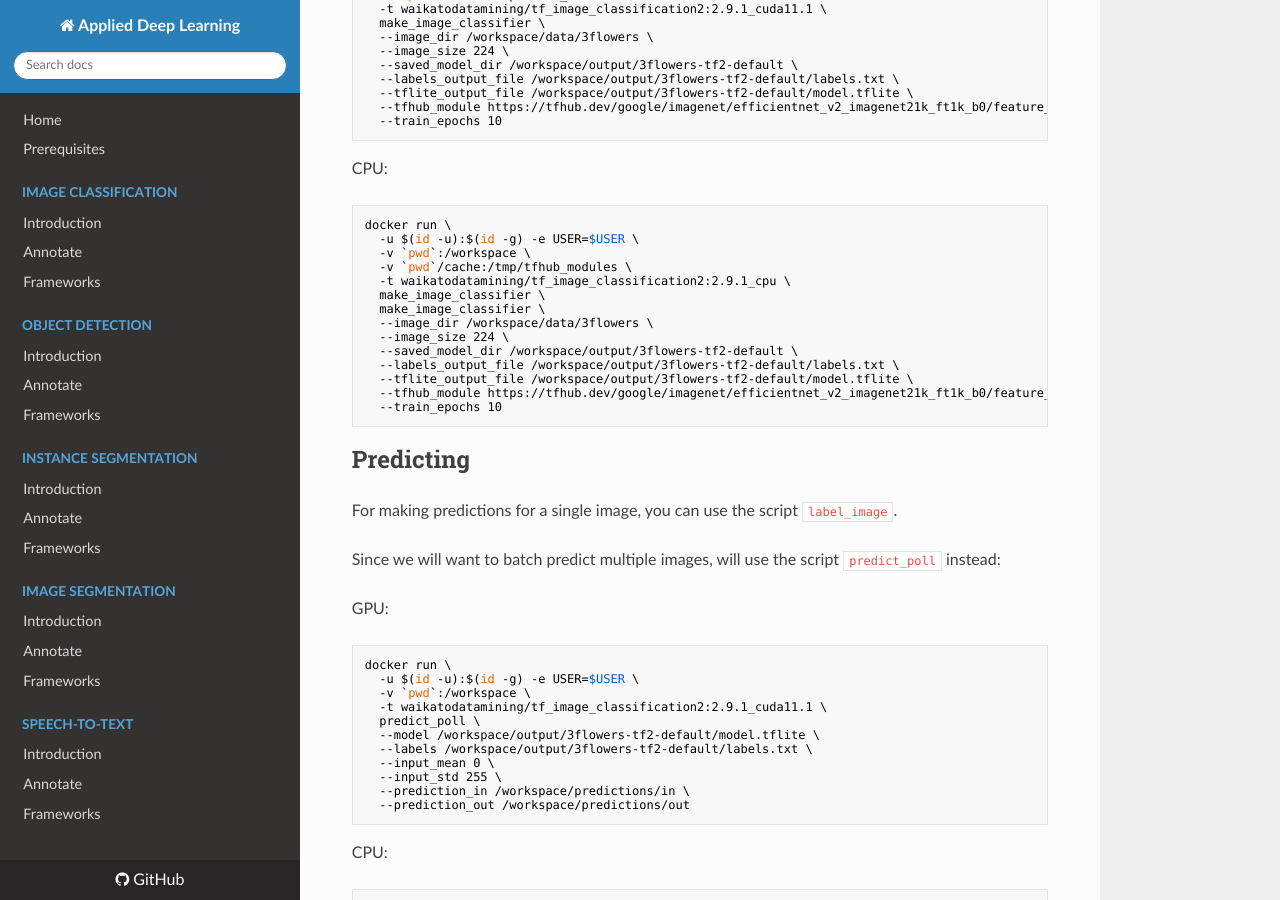
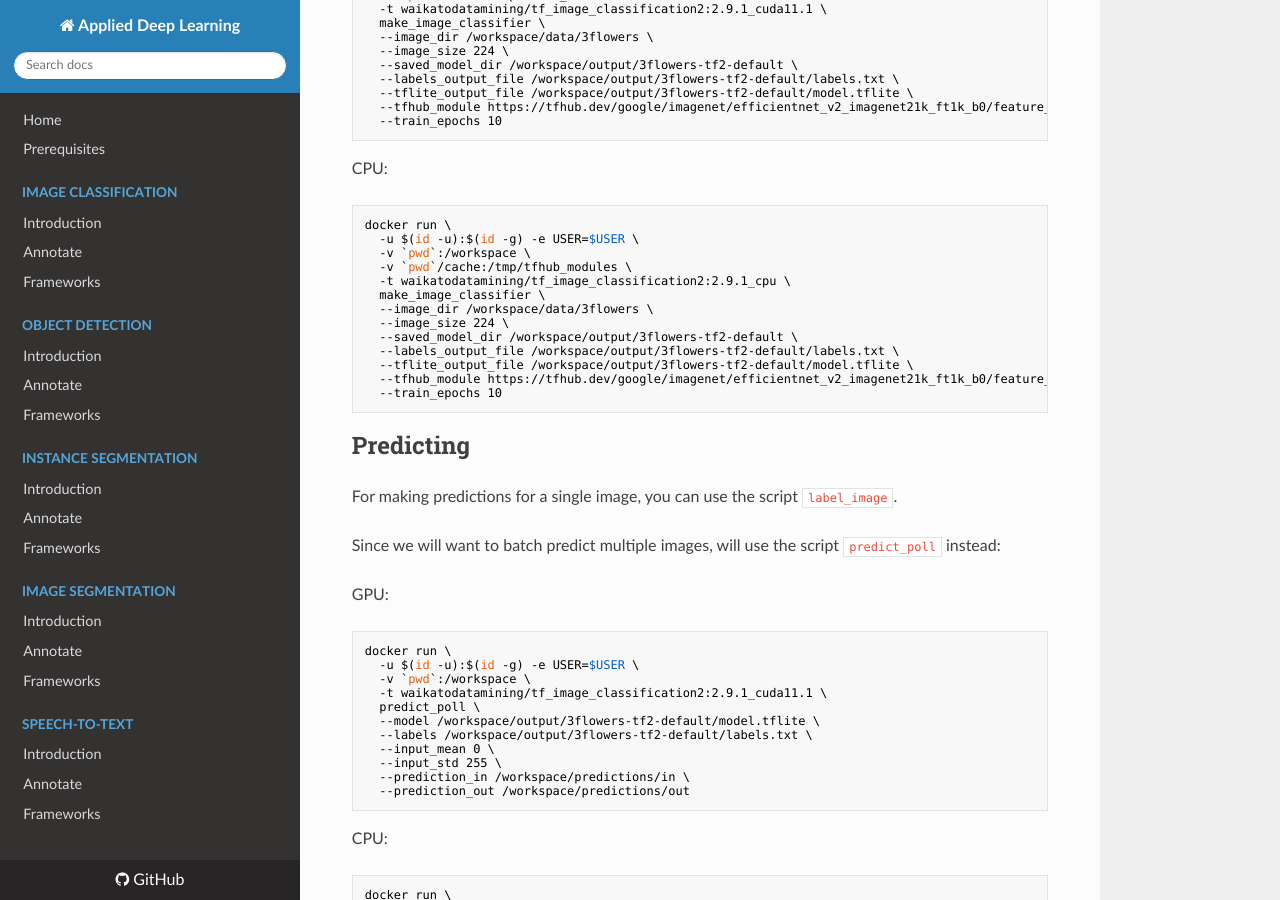
Before and after one commit to waikato-datamining/applied-deep-learning, an MkDocs documentation site: the page built from docs/image_classification/tf2_make_image_classifier.md, in a window 1280 px wide and 900 px high, scrolled down 1573 px. Built offline with MkDocs 1.6.1, drawn with Linux system fonts in a browser that asks for light colours; nearby versions of some CDN libraries.

Commit message:
removed duplicate line in command

```diff
--- a/docs/image_classification/tf2_make_image_classifier.md
+++ b/docs/image_classification/tf2_make_image_classifier.md
@@ -95,7 +95,6 @@ docker run \
   -v `pwd`/cache:/tmp/tfhub_modules \
   -t waikatodatamining/tf_image_classification2:2.9.1_cpu \
   make_image_classifier \
-  make_image_classifier \
   --image_dir /workspace/data/3flowers \
   --image_size 224 \
   --saved_model_dir /workspace/output/3flowers-tf2-default \
```
